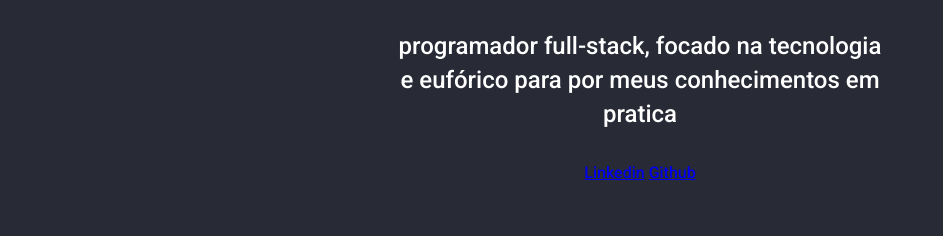
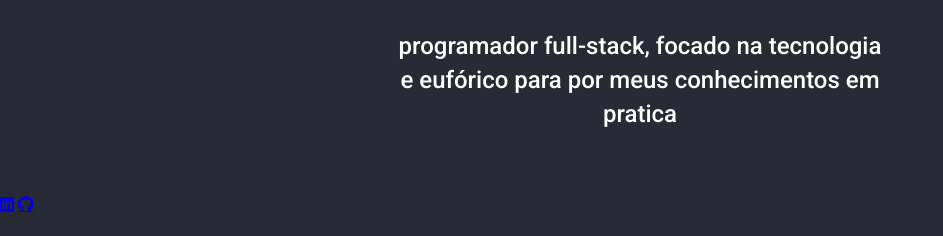
Before and after one commit to MayconPiresDev/MayconPiresDev.github.io, a plain HTML site: page Portfolio/index.html in a window 1280 px wide. Shown: the part 564-800 px from the top of the page, without its empty margins (0-943 px from the left). Drawn offline with Linux system fonts and the light colour scheme.

Commit message:
Adição de icones em index

```diff
--- a/Portfolio/index.html
+++ b/Portfolio/index.html
@@ -4,6 +4,7 @@
     <head>
         <title>Maycon Pires</title>
         <link rel="stylesheet" href="styles.css">
+        <script src="https://kit.fontawesome.com/14fecc8421.js" crossorigin="anonymous"></script>
     </head>
 
     <body>
@@ -19,8 +20,11 @@
             <h1>Maycon Pires</h1>
             <h2>Aluno RocketSeat</h2>
             <p>programador full-stack, focado na tecnologia e eufórico para por meus conhecimentos em pratica</p>
-            <a href="https://www.linkedin.com/in/maycon-pires-8893b519b/" target="_blank">Linkedin</a>
-            <a href="https://github.com/MayconPires-exe" target="_blank">Github</a>
+        </div>
+
+        <div id="links-footer" class="links">
+            <a href="https://www.linkedin.com/in/maycon-pires-8893b519b/" target="_blank" class="fab fa-linkedin"></a>
+            <a href="https://github.com/MayconPires-exe" target="_blank" class="fab fa-github"></a>
         </div>
     </body>
 
```
